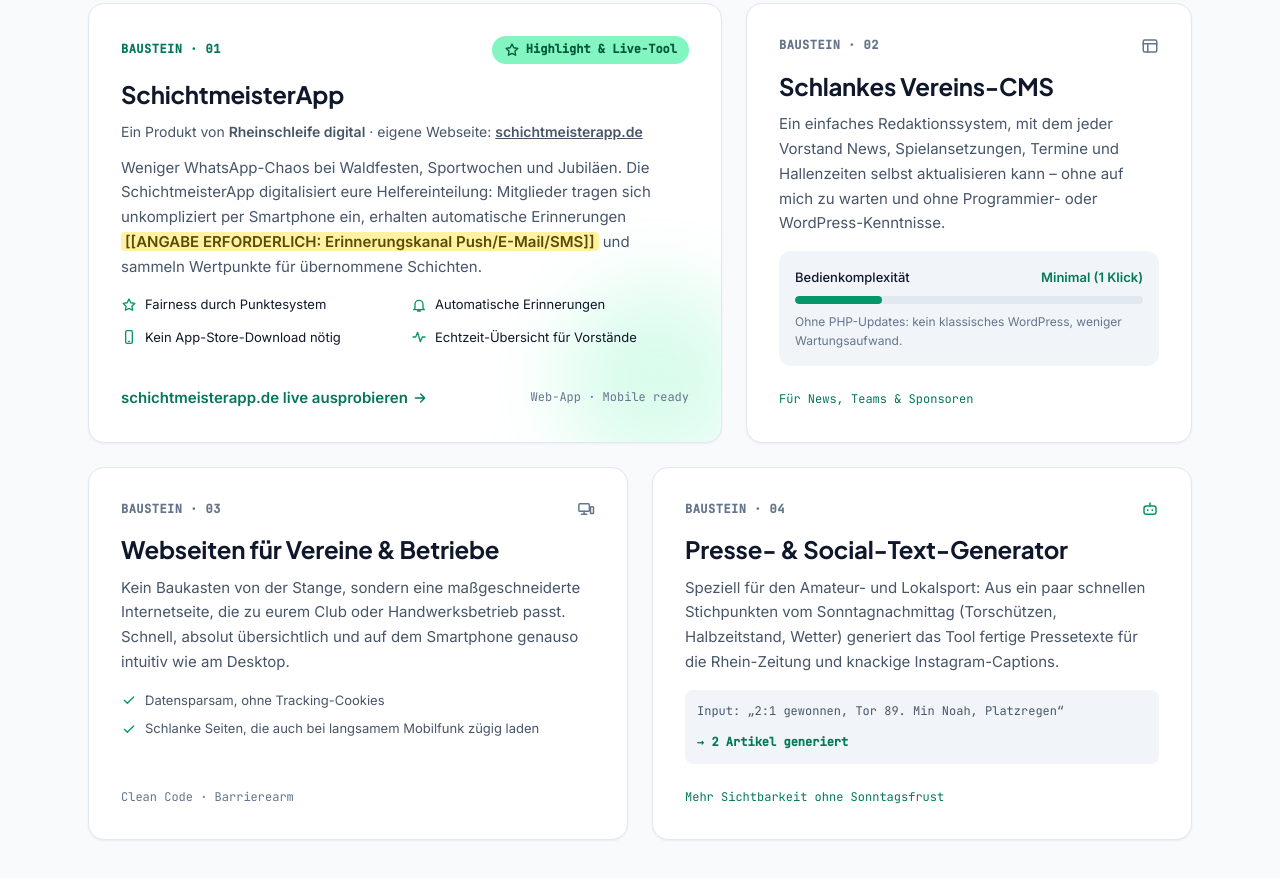
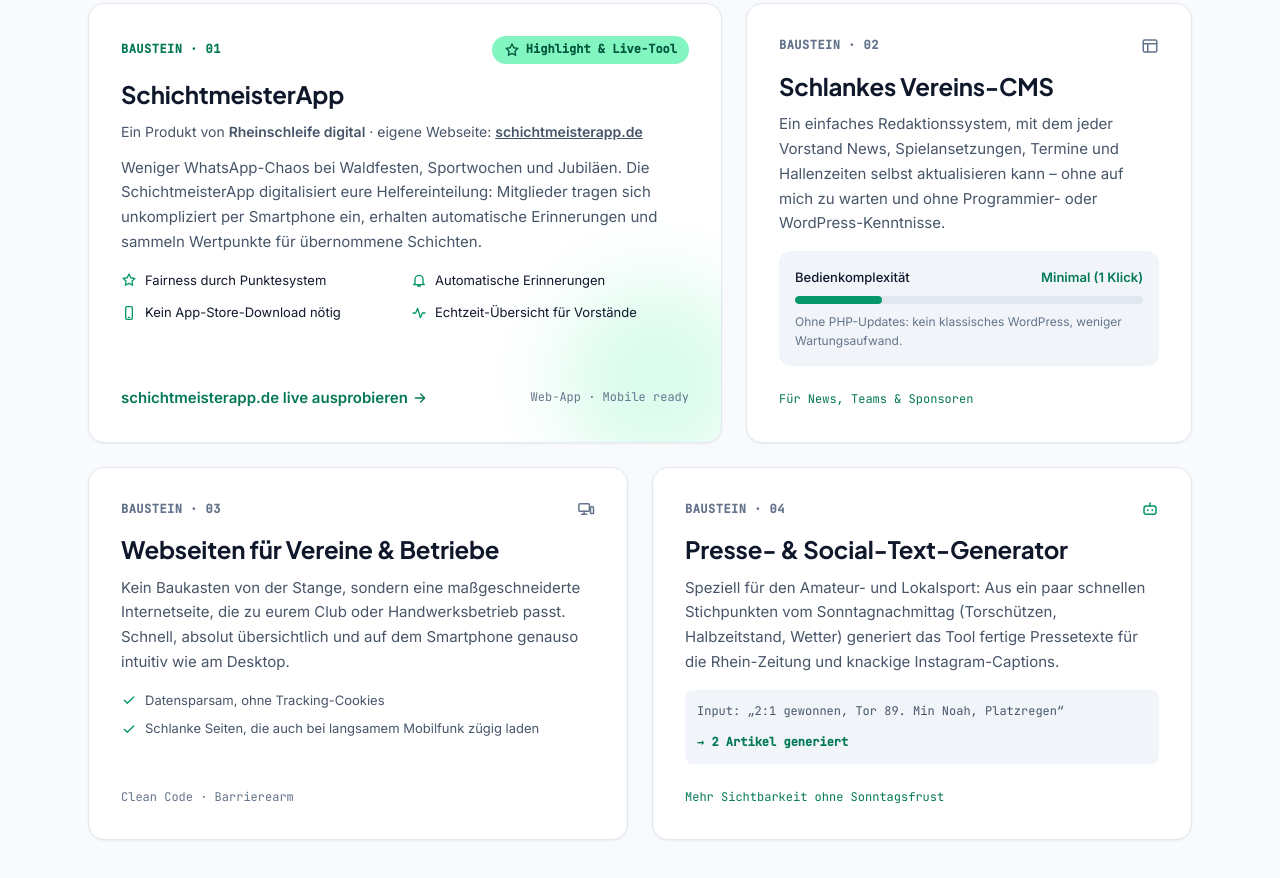
Before and after one commit to artjombrikmann/rheinschleife-digital, a plain HTML site: page index.html in a window 1280 px wide. Shown: the part 1296-2174 px from the top of the page. Drawn offline with Linux system fonts and the light colour scheme.

Commit message:
fix(copy): Marker Erinnerungskanal entfernt
Co-Authored-By: Claude Sonnet 5.5 <noreply@anthropic.com>

```diff
--- a/index.html
+++ b/index.html
@@ -218,7 +218,7 @@
             </div>
             <div class="bar" aria-hidden="true"><span></span></div>
             <div class="app-card-foot">
-              <span>Automatische Erinnerung aktiv <span class="todo">[[ANGABE ERFORDERLICH: Erinnerungskanal Push/E-Mail/SMS]]</span></span>
+              <span>Automatische Erinnerung aktiv</span>
               <span class="ok">Status: Gesichert</span>
             </div>
           </div>
@@ -293,7 +293,7 @@
             <p>
               Weniger WhatsApp-Chaos bei Waldfesten, Sportwochen und Jubiläen.
               Die SchichtmeisterApp digitalisiert eure Helfereinteilung: Mitglieder tragen
-              sich unkompliziert per Smartphone ein, erhalten automatische Erinnerungen <span class="todo">[[ANGABE ERFORDERLICH: Erinnerungskanal Push/E-Mail/SMS]]</span> und
+              sich unkompliziert per Smartphone ein, erhalten automatische Erinnerungen und
               sammeln Wertpunkte für übernommene Schichten.
             </p>
             <ul class="feature-list">
```
